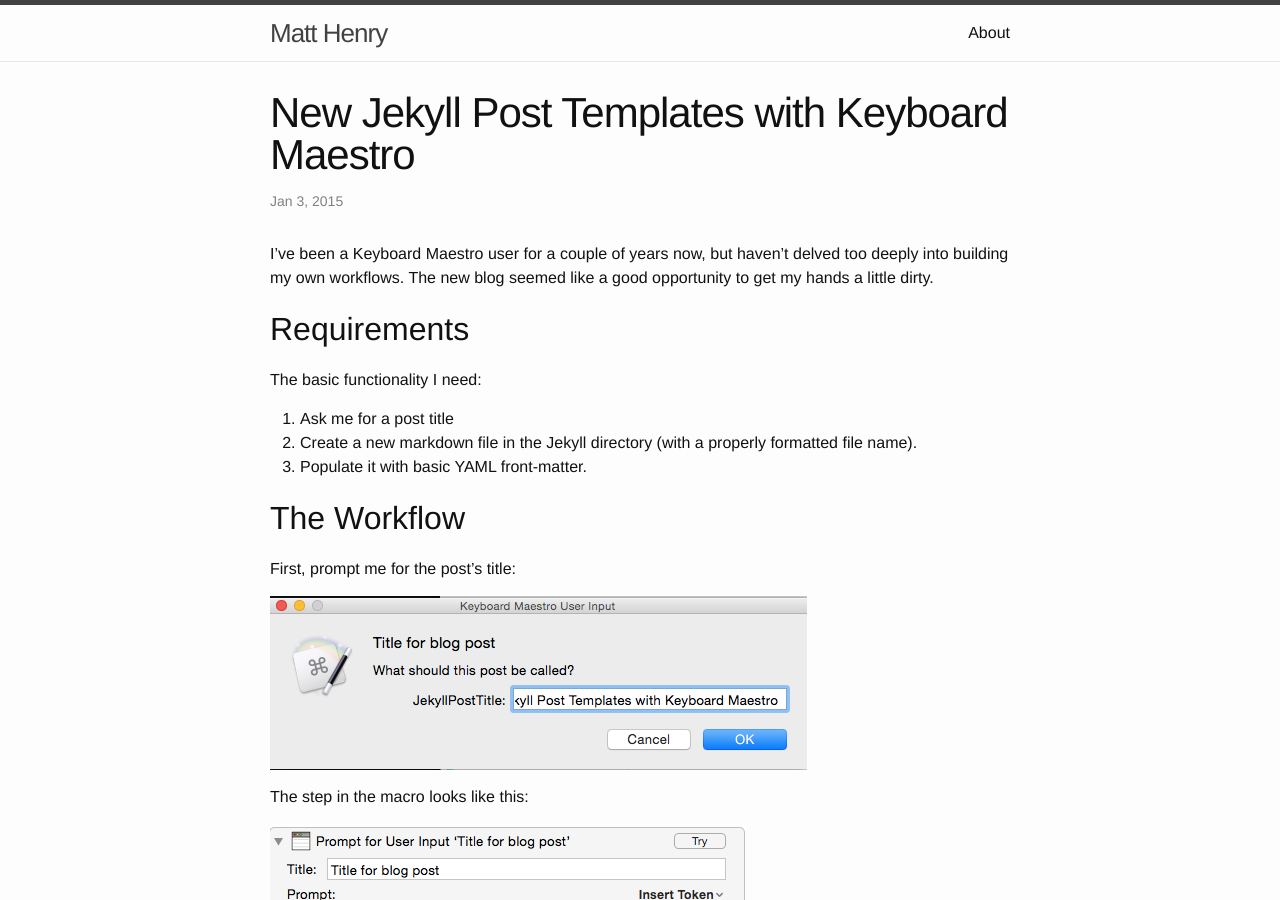
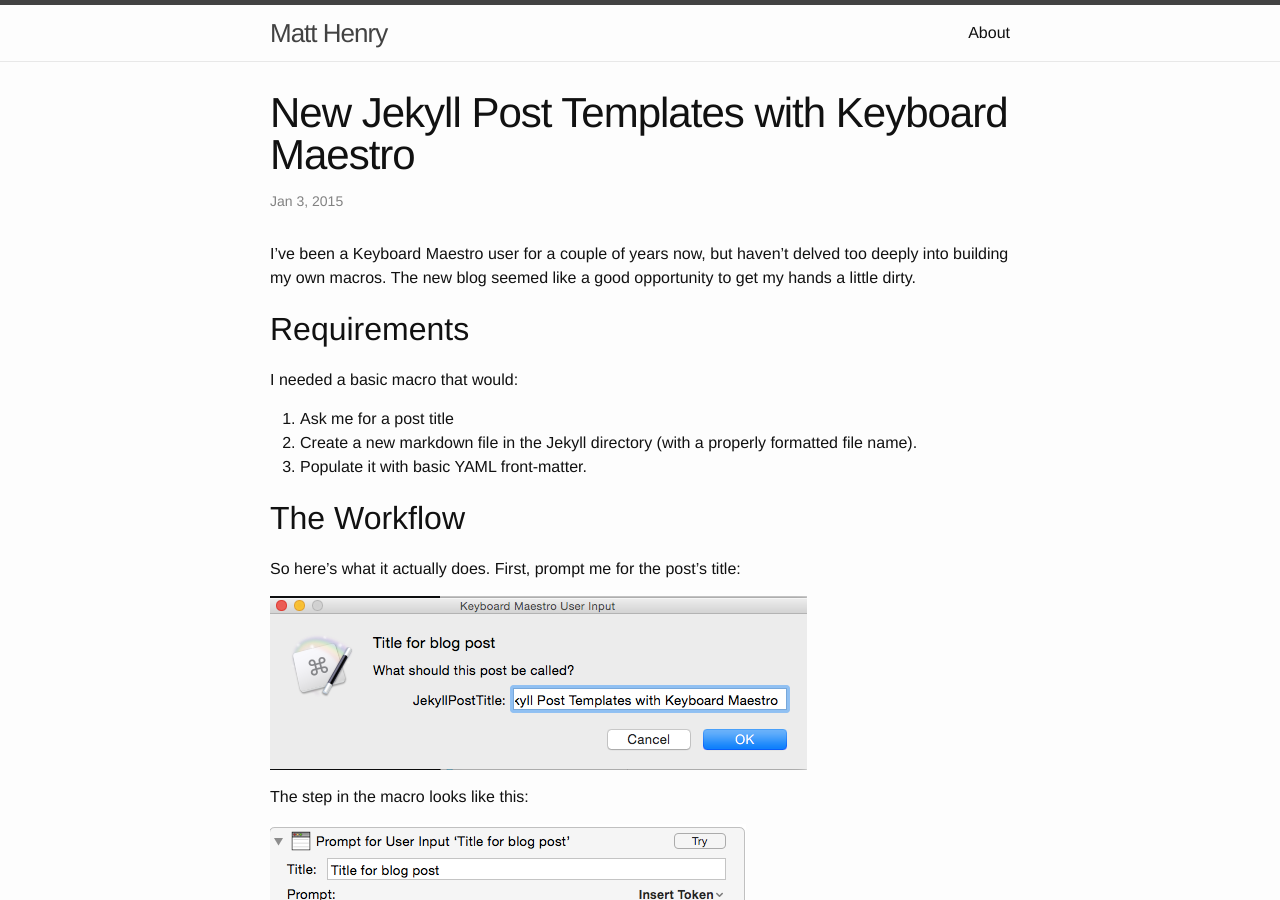
Before and after one commit to heymatthenry/heymatthenry.github.io, a Jekyll site: the page built from _posts/2015-01-03-New-Jekyll-Post-Templates-with-Keyboard-Maestro.markdown, in a window 1280 px wide and 900 px high. Built offline with Jekyll 4.4.1, drawn with Linux system fonts in a browser that asks for light colours; some of the changed text lies outside the part shown.

```diff
--- a/_posts/2015-01-03-New-Jekyll-Post-Templates-with-Keyboard-Maestro.markdown
+++ b/_posts/2015-01-03-New-Jekyll-Post-Templates-with-Keyboard-Maestro.markdown
@@ -5,18 +5,19 @@ date:   2015-01-03 12:11:32
 categories: workflows
 ---
 
-I've been a Keyboard Maestro user for a couple of years now, but haven't delved too deeply into building my own workflows. The new blog seemed like a good opportunity to get my hands a little dirty.
+I've been a Keyboard Maestro user for a couple of years now, but haven't delved too deeply into building my own macros. The new blog seemed like a good opportunity to get my hands a little dirty.
 
 ## Requirements
 
-The basic functionality I need:
+I needed a basic macro that would:
+
 1. Ask me for a post title
 2. Create a new markdown file in the Jekyll directory (with a properly formatted file name).
 3. Populate it with basic YAML front-matter.
 
 ## The Workflow
 
-First, prompt me for the post's title:
+So here's what it actually does. First, prompt me for the post's title:
 
 ![Post title prompt]({{ site.baseurl }}/assets/jekyll-km-prompt.png)
 
```
Also changed, not shown: other parts of _posts/2015-01-03-New-Jekyll-Post-Templates-with-Keyboard-Maestro.markdown (+1 -1 lines).
